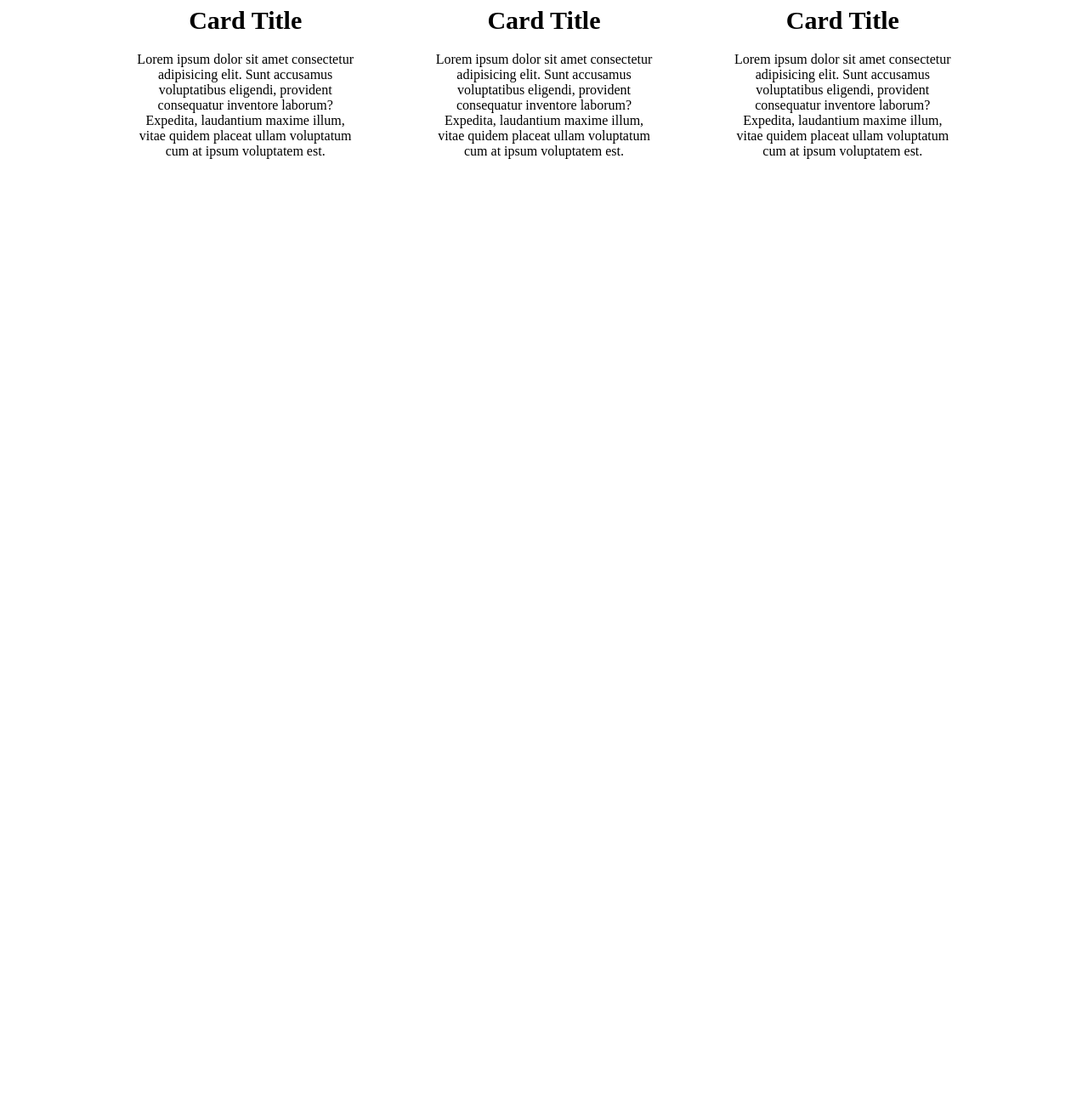
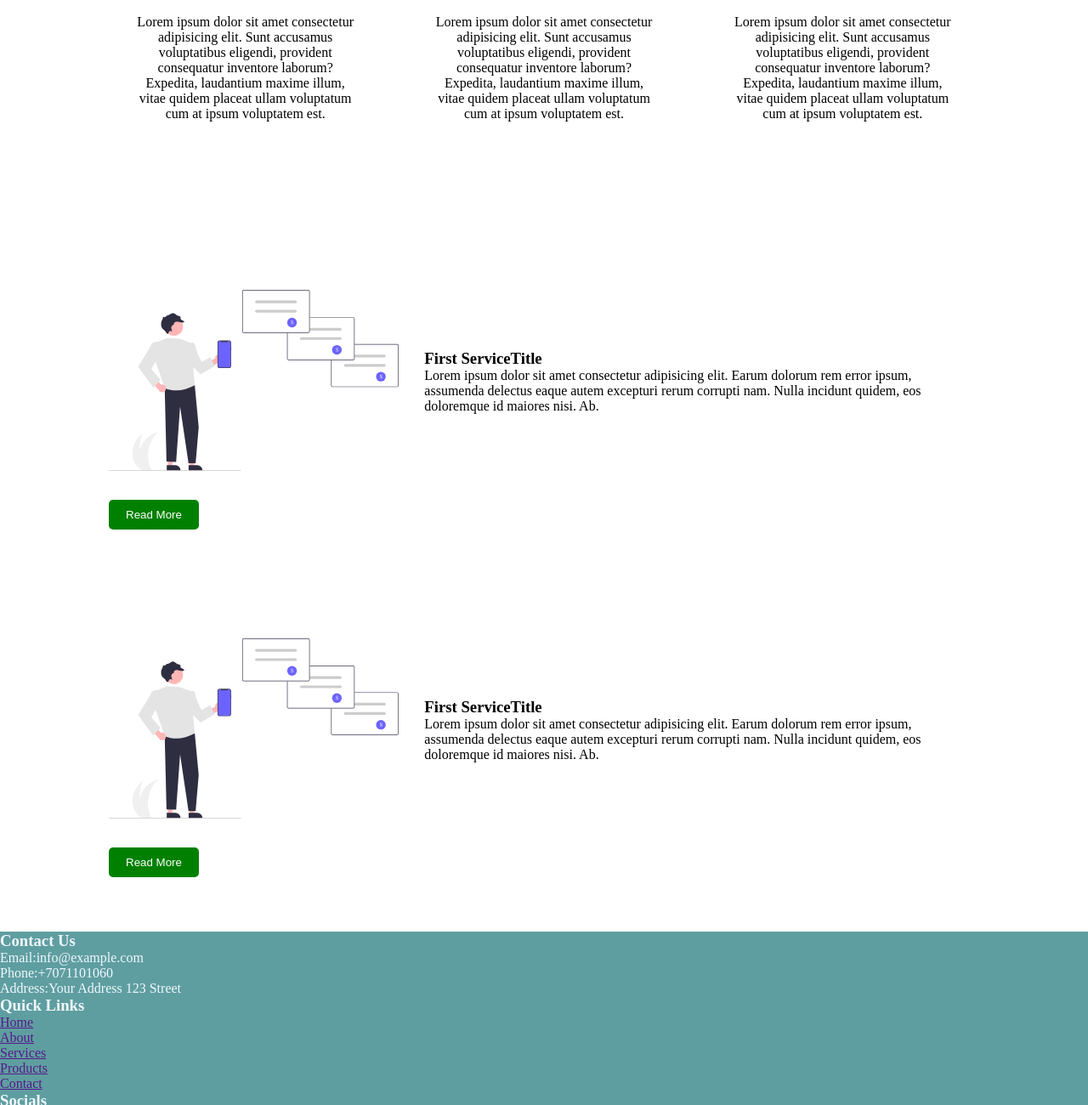
Before and after one commit to Hamdhussain99/Section-1, a plain HTML site: page Landingpage.html in a window 1280 px wide. Shown: the part 840-2140 px from the top of the page at 85% size. Before the commit the page ends 1161 px from the top, so only its background shows below. Drawn offline with Linux system fonts and the light colour scheme.

Commit message:
css grid

```diff
--- a/Landingpage.html
+++ b/Landingpage.html
@@ -15,14 +15,18 @@
         }
 
 
-        body,h1,h2,h3,h4 {
+        body,
+        h1,
+        h2,
+        h3,
+        h4 {
             margin: 0;
 
         }
 
         header {
             height: 60vh;
-            border: 2px solid red;
+
             display: flex;
             justify-content: center;
             align-items: center;
@@ -38,8 +42,14 @@
         }
 
         .header-title {
-            font-size: 50px;
+            font-size: 40px;
+            text-align: center;
 
+
+        }
+
+        .header-subtitle {
+            font-size: large;
         }
 
         .btn {
@@ -59,39 +69,71 @@
             background-color: white;
             color: var(--theme-color);
         }
-        section{
+
+        section {
             padding: 5% 10%;
+
+        }
+
+        .section-title {
+            font-size: 40px;
             text-align: center;
         }
-        .section-title{
-            font-size: 40px;
+
+        .section-subtitle {
+            font-size: 20px;
+            text-align: center;
         }
-        .section-subtitle{
-            font-size: 20px;
-        }
-        .card-container{
+
+        .card-container {
             display: flex;
             gap: 30px;
+        }
 
-        }
-        .card{
+        .card {
 
             text-align: center;
             padding: 50px 30px;
             border-radius: 10px;
 
         }
-        .card *{
+
+        .card * {
             margin-bottom: 20px;
 
         }
-        .card h3{
+
+        .card h3 {
             font-size: 30px;
         }
-        .card:hover{
+
+        .card:hover {
             color: white;
-            background-color: var(--theme-color-dark);
+            background-color: purple;
             box-shadow: 2px 2px 5px 0;
+        }
+
+        .service {
+            display: grid;
+            align-items: center;
+            margin-bottom: 30PX;
+        }
+        .service1{
+            grid-template-columns: 1fr 2fr;
+        }
+        .service2{
+            grid-template-columns: 2fr 1fr;
+        }
+        .service3{
+            grid-template-columns: repeat(4,1fr);
+        }
+
+        .service-image {
+
+        }
+
+        .service-content {
+        padding: 30px;
 
         }
 
@@ -100,7 +142,18 @@
 
 
 
+        footer {
+            background-color: cadetblue;
+            color: aliceblue;
+        }
 
+        * {
+            margin: 0;
+            padding: 0;
+
+        }
+
+        .footer-content {}
     </style>
 </head>
 
@@ -109,7 +162,7 @@
 
         <div class="header-content">
             <h1 class="header-title">Welcome To Website</h1>
-            <p class="header-subtitle">Lorem ipsum dolor sit amet consectetur adipisicing elit.
+            <p class="header-subtitle">Lorem ipsum dolor sit amet consectetur adipisicing elit. <br>
                 Enim accusantium autem suscipit? Soluta aut, fugiat maiores nam repellat adipisci ullam.</p>
 
             <button class="btn btn-main">Get Started</button>
@@ -124,39 +177,102 @@
 
             <section class="section-features">
                 <h1 class="section-title">Our Features</h1>
-                <p class="section-subtitle">Lorem ipsum dolor sit amet consectetur adipisicing elit. Laborum, modi quisquam. Rem eum officiis fugit rerum vel nulla! Rerum quae nemo cumque tempora ipsa asperiores, obcaecati saepe illo hic pariatur?</p>
+                <p class="section-subtitle">Lorem ipsum dolor sit amet consectetur adipisicing elit. Laborum, modi
+                    quisquam. Rem eum officiis fugit rerum vel nulla! Rerum quae nemo cumque tempora ipsa asperiores,
+                    obcaecati saepe illo hic pariatur?</p>
                 <div class="card-container">
                     <div class="card">
                         <i class="fa-solid fa-rocket fa-6x"></i>
                         <h3>Card Title</h3>
-                        <p>Lorem ipsum dolor sit amet consectetur adipisicing elit. Sunt accusamus voluptatibus eligendi, provident consequatur inventore laborum? Expedita, laudantium maxime illum, vitae quidem placeat ullam voluptatum cum at ipsum voluptatem est.
+                        <p>Lorem ipsum dolor sit amet consectetur adipisicing elit. Sunt accusamus voluptatibus
+                            eligendi, provident consequatur inventore laborum? Expedita, laudantium maxime illum, vitae
+                            quidem placeat ullam voluptatum cum at ipsum voluptatem est.
                         </p>
                     </div>
                     <div class="card">
                         <i class="fa-solid fa-rocket fa-6x"></i>
                         <h3>Card Title</h3>
-                        <p>Lorem ipsum dolor sit amet consectetur adipisicing elit. Sunt accusamus voluptatibus eligendi, provident consequatur inventore laborum? Expedita, laudantium maxime illum, vitae quidem placeat ullam voluptatum cum at ipsum voluptatem est.
+                        <p>Lorem ipsum dolor sit amet consectetur adipisicing elit. Sunt accusamus voluptatibus
+                            eligendi, provident consequatur inventore laborum? Expedita, laudantium maxime illum, vitae
+                            quidem placeat ullam voluptatum cum at ipsum voluptatem est.
                         </p>
                     </div>
                     <div class="card">
                         <i class="fa-solid fa-rocket fa-6x"></i>
                         <h3>Card Title</h3>
-                        <p>Lorem ipsum dolor sit amet consectetur adipisicing elit. Sunt accusamus voluptatibus eligendi, provident consequatur inventore laborum? Expedita, laudantium maxime illum, vitae quidem placeat ullam voluptatum cum at ipsum voluptatem est.
+                        <p>Lorem ipsum dolor sit amet consectetur adipisicing elit. Sunt accusamus voluptatibus
+                            eligendi, provident consequatur inventore laborum? Expedita, laudantium maxime illum, vitae
+                            quidem placeat ullam voluptatum cum at ipsum voluptatem est.
                         </p>
                     </div>
 
                 </div>
+            </section>
 
+            <section class="section-services">
+                <div class="service service1">
+                    <div class="service-image">
+                        <img style="width:100%;" src="undraw_mobile_payments_re_7udl.svg" alt="image">
+                    </div>
+                    <div class="service-content">
+                        <h1>First ServiceTitle</h1>
+                        <p>Lorem ipsum dolor sit amet consectetur adipisicing elit. Earum dolorum rem error ipsum,
+                            assumenda
+                            delectus eaque autem excepturi rerum corrupti nam. Nulla incidunt quidem, eos doloremque id
+                            maiores
+                            nisi. Ab.</p>
+                    </div>
+                </div>
+                <button class="btn btn-main">Read More</button>
+            </section>
 
+            <section class="section-services">
+                <div class="service service1">
+                    <div class="service-image">
+                        <img style="width:100%;" src="undraw_mobile_payments_re_7udl.svg" alt="image">
+                    </div>
+                    <div class="service-content">
+                        <h1>First ServiceTitle</h1>
+                        <p>Lorem ipsum dolor sit amet consectetur adipisicing elit. Earum dolorum rem error ipsum,
+                            assumenda
+                            delectus eaque autem excepturi rerum corrupti nam. Nulla incidunt quidem, eos doloremque id
+                            maiores
+                            nisi. Ab.</p>
+                    </div>
                 </div>
+                <button class="btn btn-main">Read More</button>
 
-            </section>
 
         </article>
 
     </main>
 
     <footer>
+        <div class="container">
+            <div class="footer-content">
+                <h3>Contact Us</h3>
+                <p>Email:info@example.com</p>
+                <p>Phone:+7071101060</p>
+                <p>Address:Your Address 123 Street</p>
+            </div>
+            <div class="footer-content">
+                <h3>Quick Links</h3>
+                <ul class="list">
+                    <li><a href="">Home</a></li>
+                    <li><a href="">About</a></li>
+                    <li><a href="">Services</a></li>
+                    <li><a href="">Products</a></li>
+                    <li><a href="">Contact</a></li>
+                </ul>
+            </div>
+
+            <div class="footer-content">
+                <h3>Socials</h3>
+                <i class="fab fa-facebook"></i>
+
+
+            </div>
+
 
     </footer>
 
```
Also changed, not shown: undraw_mobile_payments_re_7udl.svg (added).
